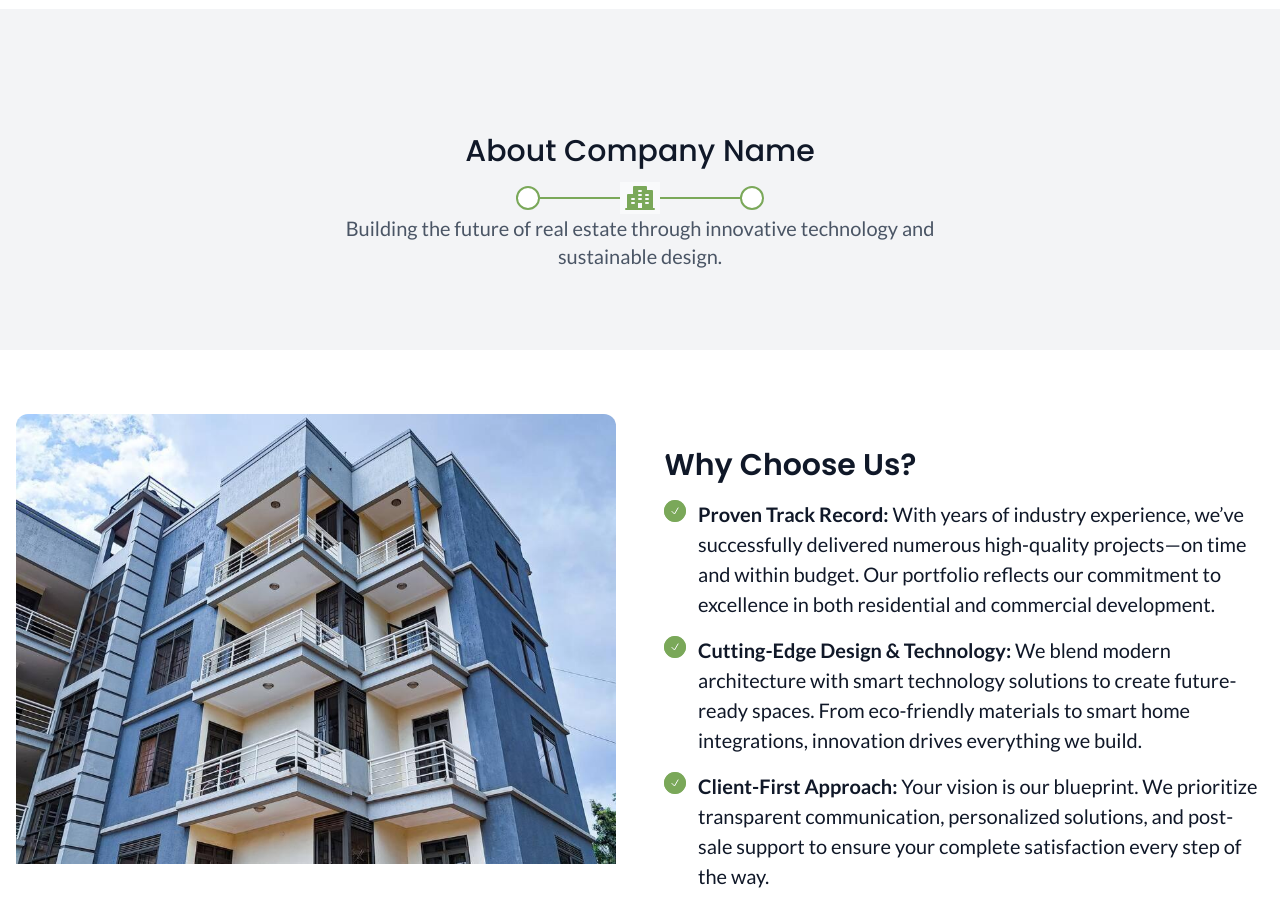
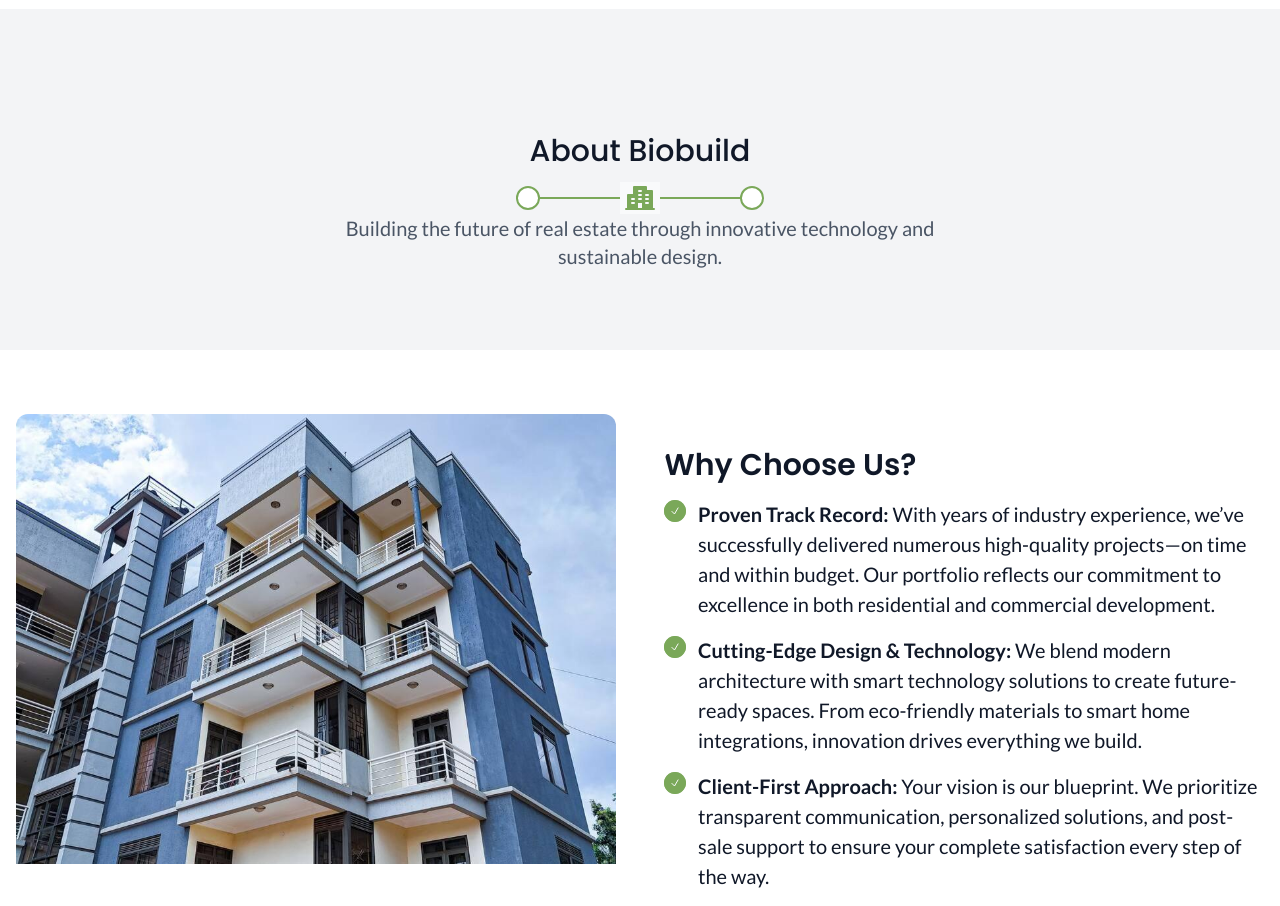
Before and after one commit to Kamiaaa/biobuild, a Next.js app: page / in a window 1280 px wide. Shown: the part 1580-2486 px from the top of the page. Built offline with nearby package versions, Linux system fonts and the light colour scheme.

Commit message:
Who wre are page text change

```diff
--- a/app/components/WhoWeAre.tsx
+++ b/app/components/WhoWeAre.tsx
@@ -10,7 +10,7 @@ export default function AboutUsPage() {
             <section className="px-4 py-20 text-center bg-gray-100 dark:bg-gray-800">
                 <h2 className='text-center py-10'>
                     <span className="relative inline-block text-gray-900 dark:text-gray-50">
-                        About Company Name
+                        About Biobuild
                         {/* Before and after lines with rings and a star in the center */}
                         <span className="absolute inset-x-0 -bottom-10 flex items-center justify-center z-10">
                             {/* Left Line and Ring */}
```
